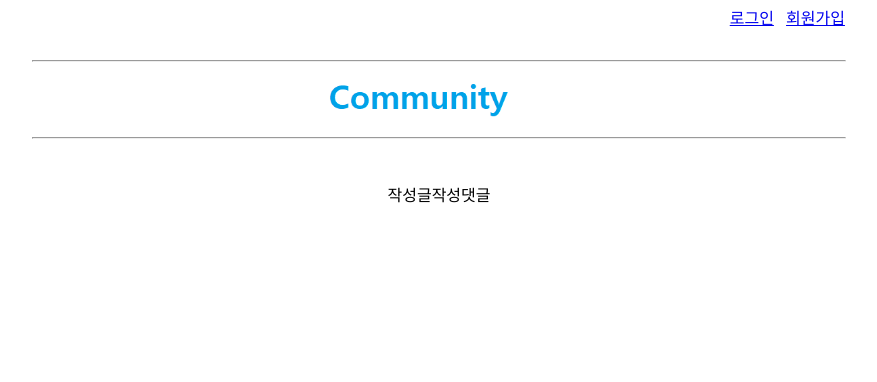
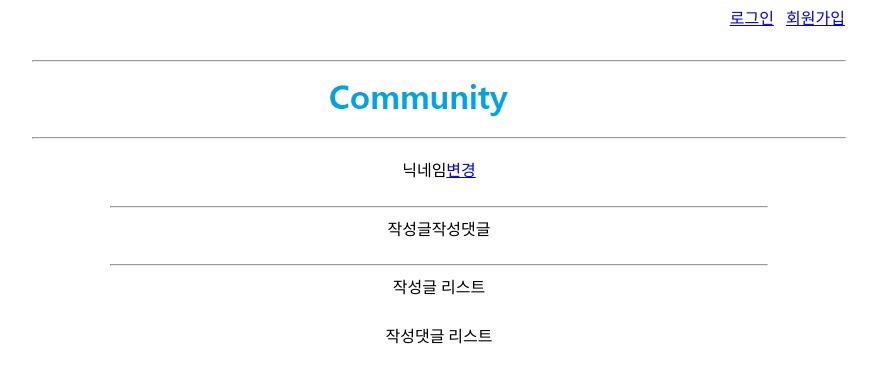
Before and after one commit to yofp1937/Community_Project, a React (Create React App) app in the folder client/: page /mypage in a window 1280 px wide. Shown: the top 382 px of the page, without its empty margins (201-1078 px from the left). Built offline with nearby package versions, Linux system fonts and the light colour scheme.

Commit message:
마이페이지 화면 구성만 해놈

```diff
--- a/client/src/Pages/Mypage/Mypage.js
+++ b/client/src/Pages/Mypage/Mypage.js
@@ -5,12 +5,25 @@ function Mypage() {
   return (
     <div className={styles.mypage}>
         <div className={styles.nick}>
-
+          <span className={styles.span_nick}>닉네임</span>
+          <a href="#">변경</a>
         </div>
 
+        <hr/>
+
         <div className={styles.bar}>
-          <span>작성글</span>
-          <span>작성댓글</span>
+          <span className={styles.post}>작성글</span>
+          <span className={styles.comment}>작성댓글</span>
+        </div>
+
+        <hr/>
+
+        <div className={styles.postlist}>
+          작성글 리스트
+        </div>
+
+        <div className={styles.commentlist}>
+          작성댓글 리스트
         </div>
     </div>
   );
```
